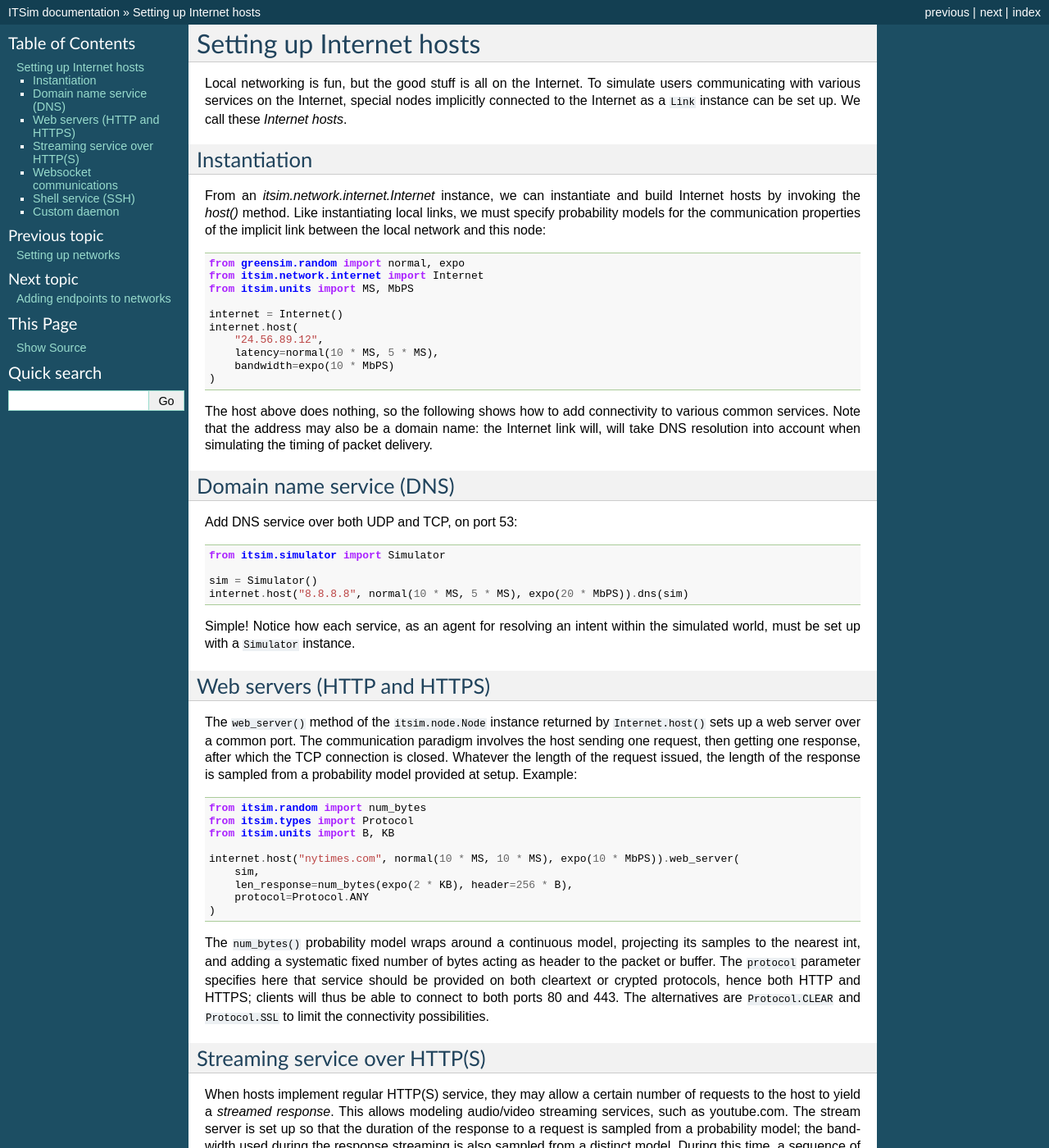
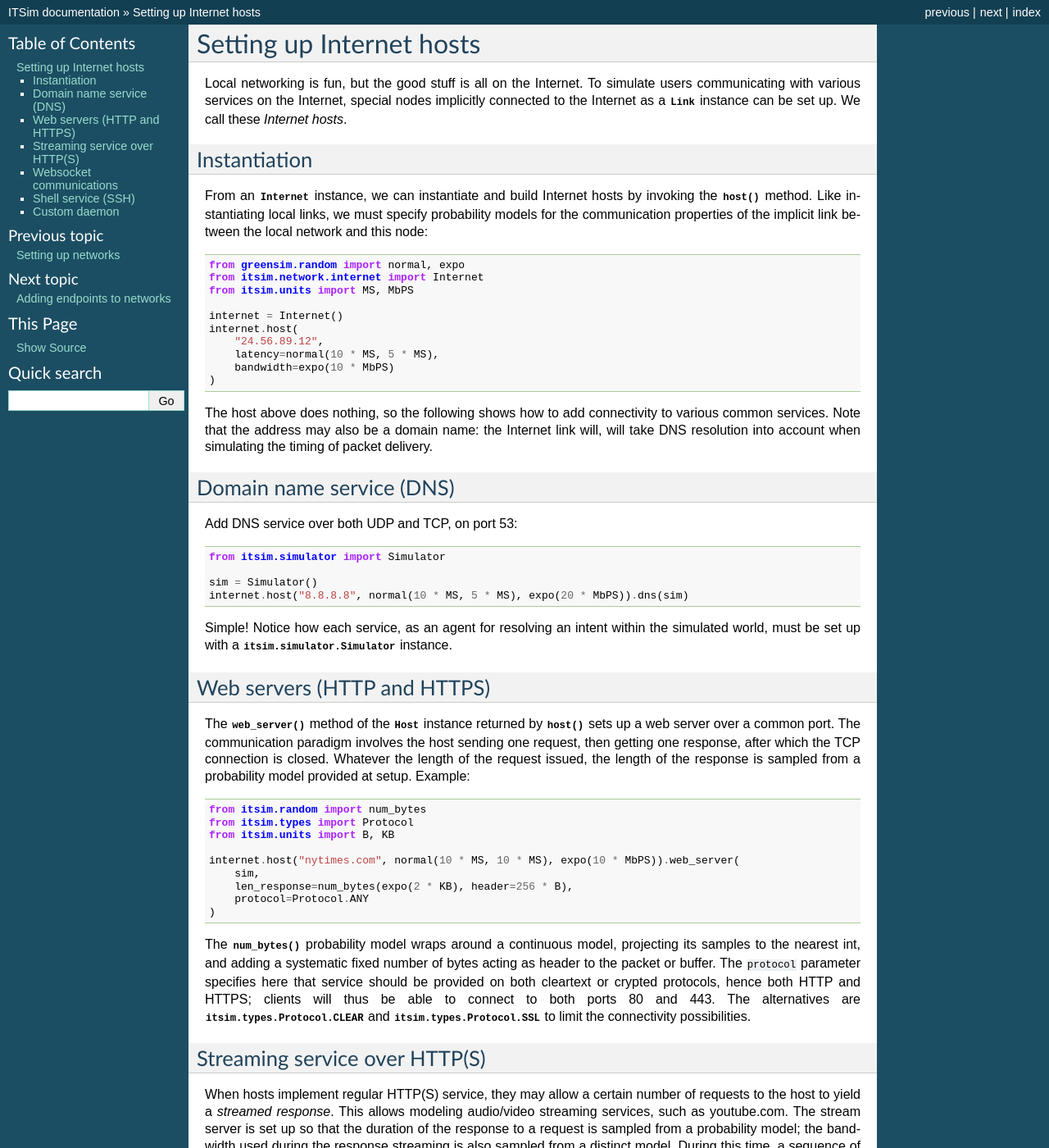
Before and after one commit to ElementAI/itsim, a Sphinx documentation site: the page built from sphinx/source/internet.rst, in a window 1280 px wide and 1400 px high. Shown: the whole window at 82% size. Built offline with Sphinx 7.4.7, drawn with Linux system fonts in a browser that asks for light colours; pages that are not in the unit, such as notebooks, are missing from menus; some of the changed text lies outside the part shown.

Commit message:
Fix doc links to code elements

```diff
--- a/sphinx/source/internet.rst
+++ b/sphinx/source/internet.rst
@@ -4,17 +4,19 @@ Setting up Internet hosts
 
 Local networking is fun, but the good stuff is all on the Internet. To
 simulate users communicating with various services on the Internet, special
-nodes implicitly connected to the Internet as a ``Link`` instance can be set
-up. We call these *Internet hosts*.
+nodes implicitly connected to the Internet as a
+:py:class:`~itsim.network.link.Link` instance can be set up. We call these
+*Internet hosts*.
 
 
 Instantiation
 =============
 
-From an `itsim.network.internet.Internet` instance, we can instantiate and
-build Internet hosts by invoking the `host()` method. Like instantiating local
-links, we must specify probability models for the communication properties of
-the implicit link between the local network and this node::
+From an :py:class:`~itsim.network.internet.Internet` instance, we can
+instantiate and build Internet hosts by invoking the
+:py:meth:`~itsim.network.internet.Internet.host` method. Like instantiating
+local links, we must specify probability models for the communication
+properties of the implicit link between the local network and this node::
 
     from greensim.random import normal, expo
     from itsim.network.internet import Internet
@@ -44,18 +46,20 @@ Add DNS service over both UDP and TCP, on port 53::
     internet.host("8.8.8.8", normal(10 * MS, 5 * MS), expo(20 * MbPS)).dns(sim)
 
 Simple! Notice how each service, as an agent for resolving an intent within
-the simulated world, must be set up with a ``Simulator`` instance.
+the simulated world, must be set up with a
+:py:class:`itsim.simulator.Simulator` instance.
 
 
 Web servers (HTTP and HTTPS)
 ============================
 
-The ``web_server()`` method of the ``itsim.node.Node`` instance returned by
-``Internet.host()`` sets up a web server over a common port. The communication
-paradigm involves the host sending one request, then getting one response,
-after which the TCP connection is closed. Whatever the length of the request
-issued, the length of the response is sampled from a probability model
-provided at setup. Example::
+The :py:meth:`~itsim.network.internet.Host.web_server` method of the
+:py:class:`~itsim.network.internet.Host` instance returned by
+:py:meth:`~itsim.network.internet.Internet.host` sets up a web server over a
+common port. The communication paradigm involves the host sending one request,
+then getting one response, after which the TCP connection is closed. Whatever
+the length of the request issued, the length of the response is sampled from a
+probability model provided at setup. Example::
 
     from itsim.random import num_bytes
     from itsim.types import Protocol
@@ -67,13 +71,15 @@ provided at setup. Example::
         protocol=Protocol.ANY
     )
 
-The ``num_bytes()`` probability model wraps around a continuous model,
-projecting its samples to the nearest int, and adding a systematic fixed
+The :py:func:`~itsim.random.num_bytes` probability model wraps around a
+continuous model, projecting its samples to the nearest int, and adding a
+systematic fixed
 number of bytes acting as header to the packet or buffer. The ``protocol``
 parameter specifies here that service should be provided on both cleartext
 or crypted protocols, hence both HTTP and HTTPS; clients will thus be able to
-connect to both ports 80 and 443. The alternatives are ``Protocol.CLEAR`` and
-``Protocol.SSL`` to limit the connectivity possibilities.
+connect to both ports 80 and 443. The alternatives are
+:py:const:`itsim.types.Protocol.CLEAR` and
+:py:const:`itsim.types.Protocol.SSL` to limit the connectivity possibilities.
 
 
 Streaming service over HTTP(S)
@@ -172,9 +178,9 @@ Custom daemon
 =============
 
 Should a service to model not be implemented, one can always implement their
-own, by using the ``Internet.daemon`` decorator method. To implement a
-stateless service, one can thus decorate a function articulating the
-server-side logic::
+own, by using the :py:meth:`~itsim.network.internet.Host.daemon` decorator
+method. To implement a stateless service, one can thus decorate a function
+articulating the server-side logic::
 
     from itsim.network.location import Location
     from itsim.node.socket import Socket
@@ -186,10 +192,11 @@ server-side logic::
         # Code for running the connection goes here.
 
 Alternatively, one may implement a stateful connection through similarly
-decorating a class. The class is instantiated by the ``daemon()`` decorator
-method and is used to manage all packets delivered to the locations indicated
-by the ``tcp`` and ``udp`` parameters to the decorator. The decorated class
-must subclass ``itsim.network.internet.Daemon``, as as such may override any
+decorating a class. The class is instantiated by the
+:py:meth:`~itsim.network.internet.Host.daemon` decorator method and is used to
+manage all packets delivered to the locations indicated by the ``tcp`` and
+``udp`` parameters to the decorator. The decorated class must subclass
+:py:class:`~itsim.network.internet.Daemon`, as as such may override any
 of its inner workings. **TBD: enhance this example.** ::
 
     from itsim.network.internet import Daemon
```
Also changed, not shown: sphinx/source/endpoints.rst (+8 -6 lines), sphinx/source/networks.rst (+51 -46 lines).
